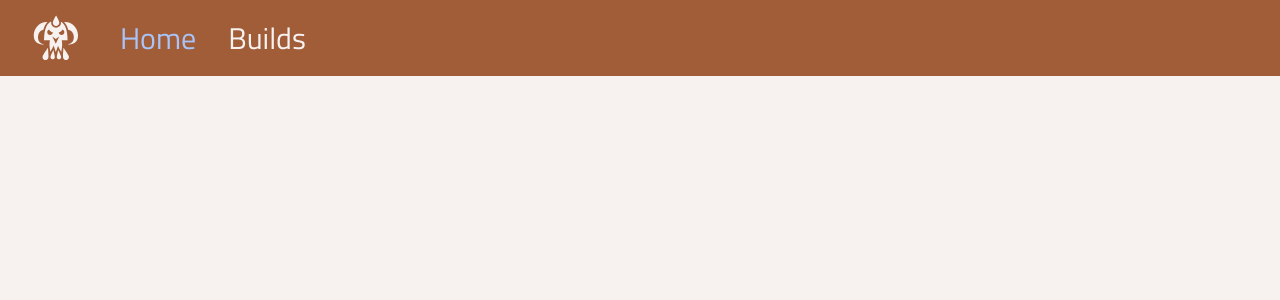
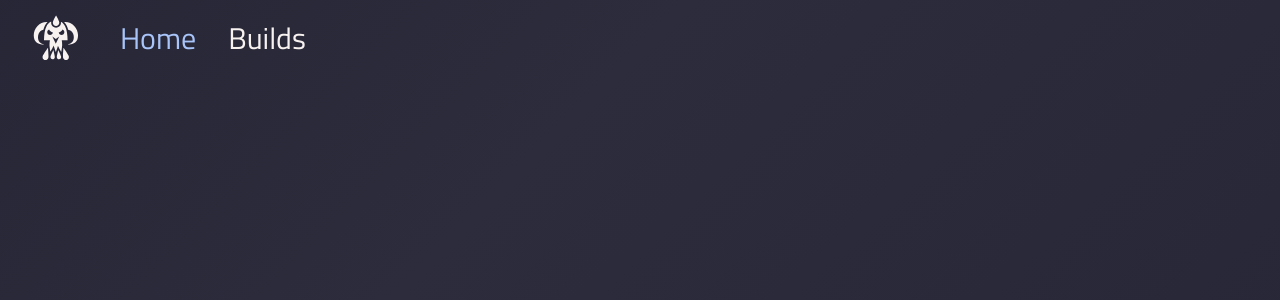
Before and after one commit to HiImMars/guides-app, a React (Vite) app: page / in a window 1280 px wide. Shown: the top 300 px of the page. Built offline with nearby package versions, Linux system fonts and the light colour scheme.

Commit message:
background

```diff
--- a/src/components/header/Header.tsx
+++ b/src/components/header/Header.tsx
@@ -10,7 +10,7 @@ export const Header = () => {
   };
 
   return (
-    <header className="bg-accentBrown flex items-center gap-10 px-8">
+    <header className="flex items-center gap-10 px-8">
       <GiDiabloSkull className="w-12 h-12 fill-light" />
       <nav className="flex items-center gap-8 text-3xl text-light">
         <NavLink
--- a/src/index.css
+++ b/src/index.css
@@ -2,8 +2,37 @@
 @tailwind components;
 @tailwind utilities;
 
-body {
+/* body {
   background-color: #f7f1f0;
   color: #262220;
   font-family: "Titillium Web", sans-serif;
+} */
+
+html,
+body {
+  width: 100%;
+  height: 100%;
 }
+
+body {
+  color: #262220;
+  font-family: "Titillium Web", sans-serif;
+  /* background: linear-gradient(-45deg, #ee7752, #e73c7e, #23a6d5, #23d5ab); */
+  /* background: linear-gradient(-45deg, #1e1e2e, #252537, #161625, #1c1c2b); */
+  background: linear-gradient(-45deg, #1e1e2e, #2c2c3c, #161625, #1c1c2b);
+  /* background: linear-gradient(-45deg, #1d212b, #1a1d25, #1c1e27, #1b1d24); */
+  background-size: 400% 400%;
+  animation: gradient 15s ease infinite;
+}
+
+@keyframes gradient {
+  0% {
+    background-position: 0% 50%;
+  }
+  50% {
+    background-position: 100% 50%;
+  }
+  100% {
+    background-position: 0% 50%;
+  }
+}
```
